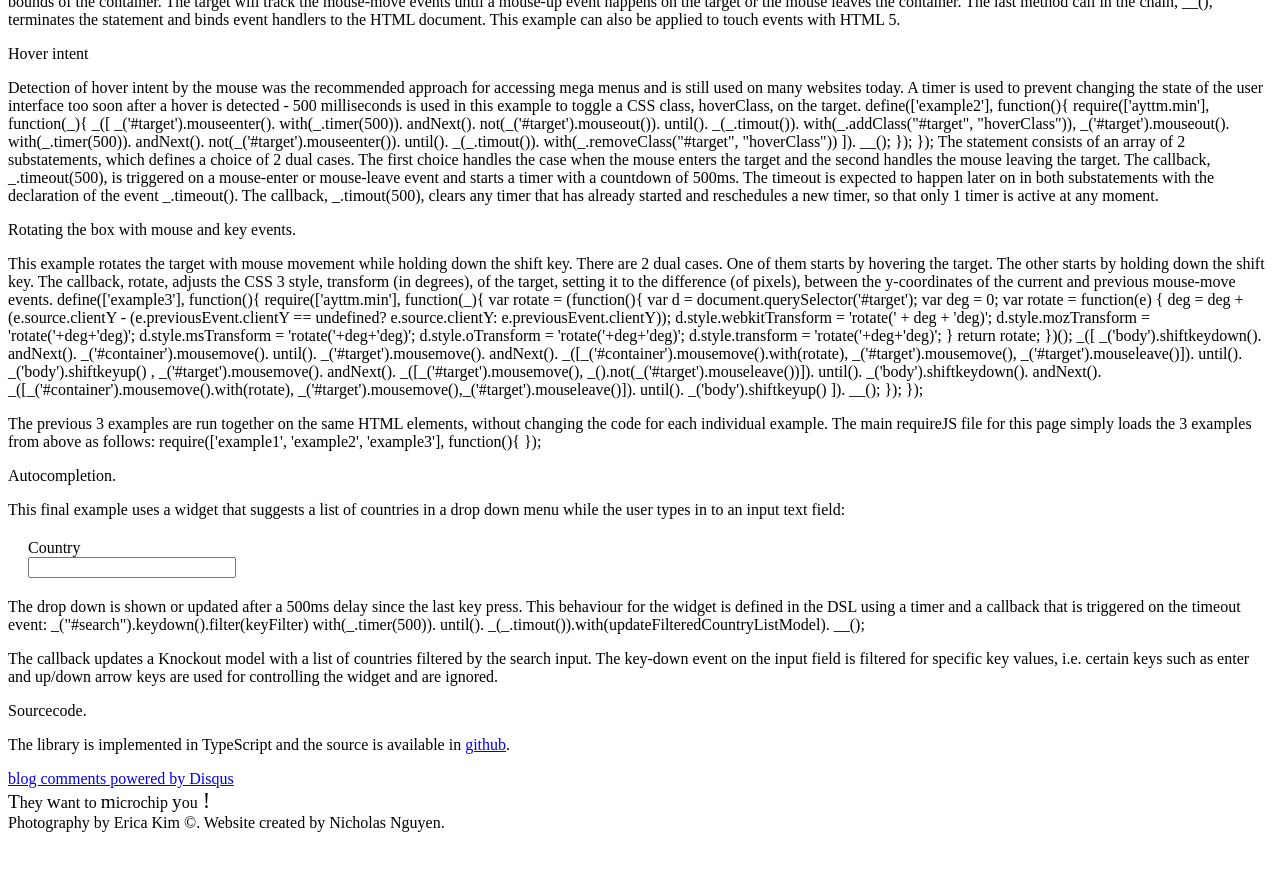
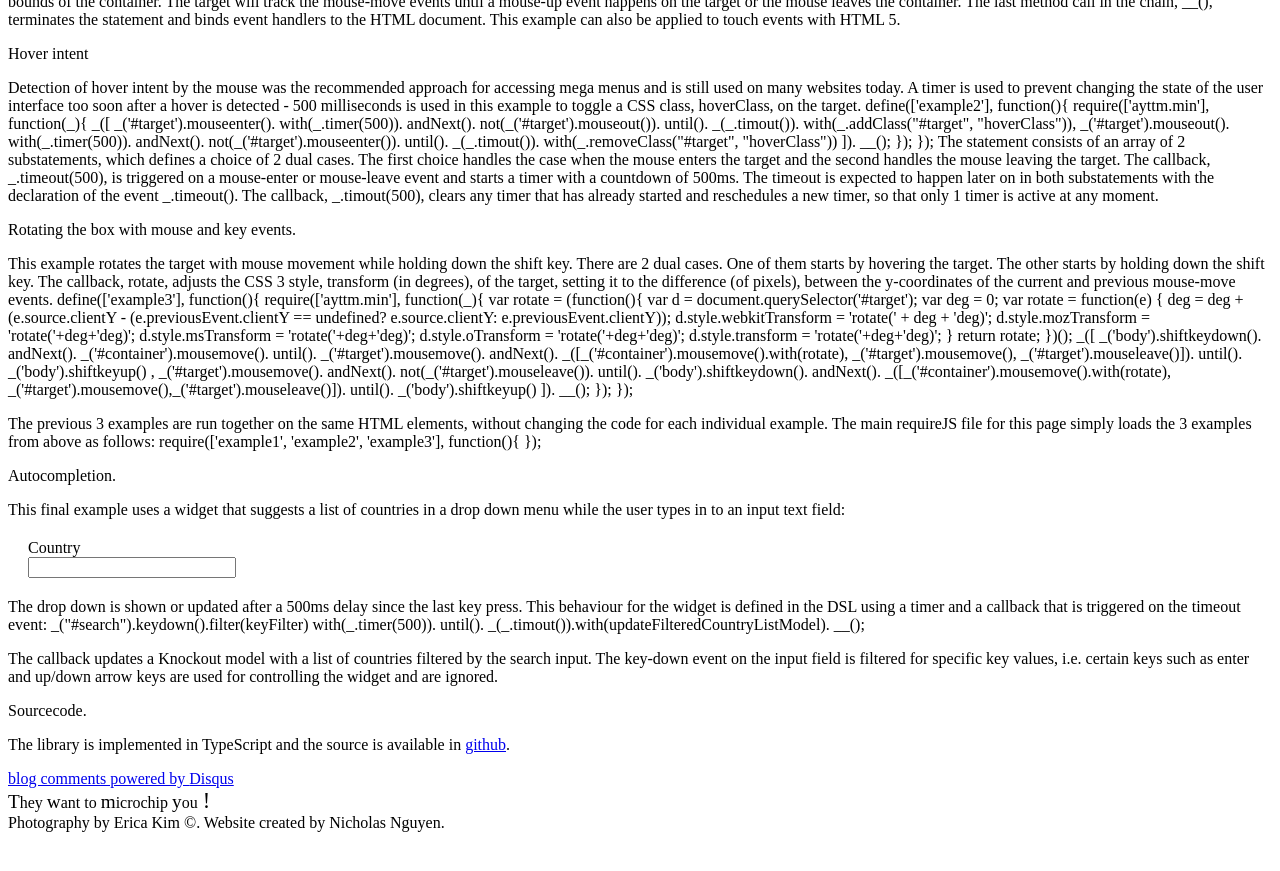
Before and after one commit to nicnguyen/nicnguyen.github.com, a Jekyll site: the page built from _posts/2014-02-20-javascript-state-machines.html, in a window 1280 px wide and 900 px high, scrolled down 1207 px. Shown: the top 871 px of the window. Built offline with Jekyll 4.4.1, drawn with Linux system fonts in a browser that asks for light colours; nearby versions of some CDN libraries; library files that are not in the unit come from our copies; Markdown is read by kramdown in place of the engine named in the settings; comment, search, counter and statistics services are not loaded; before the commit the page ends 2047 px from its top, so only the background shows below that.

Commit message:
fix example 3

```diff
--- a/_posts/2014-02-20-javascript-state-machines.html
+++ b/_posts/2014-02-20-javascript-state-machines.html
@@ -205,7 +205,7 @@ define(['example3'], function(){
                ,
                  _('#target').mousemove().
                 andNext().
-                _([_('#target').mousemove(), _().not(_('#target').mouseleave())]).
+                    not(_('#target').mouseleave()).
                     until().
                         _('body').shiftkeydown().
                         andNext().
--- a/js/page/example3.js
+++ b/js/page/example3.js
@@ -29,7 +29,7 @@ define(['example3'], function(){
                ,
                 _('#target').mousemove().
                 andNext().
-                _([_('#target').mousemove(), _().not(_('#target').mouseleave())]).
+                    not(_('#target').mouseleave()).
                     until().
                     _('body').shiftkeydown().
                     andNext().
```
Lines whose indentation alone changed are shown as unchanged.
